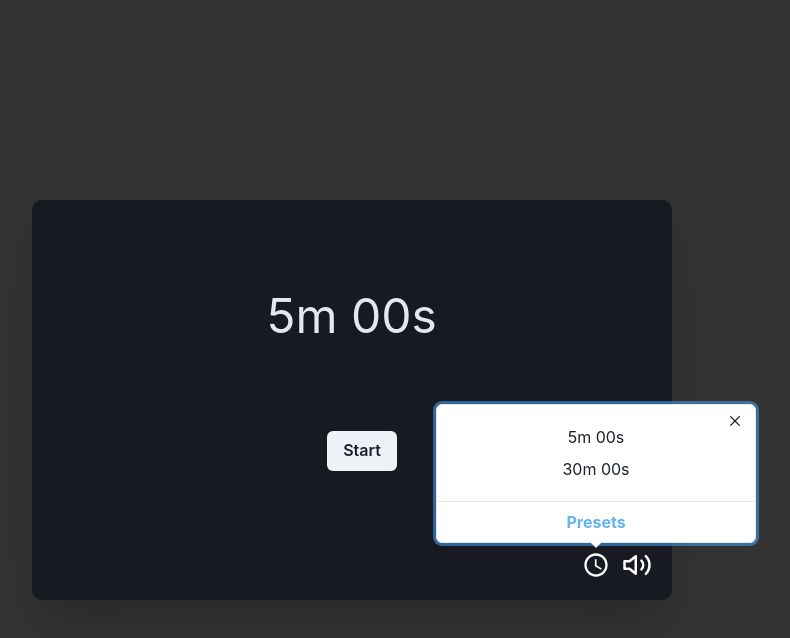
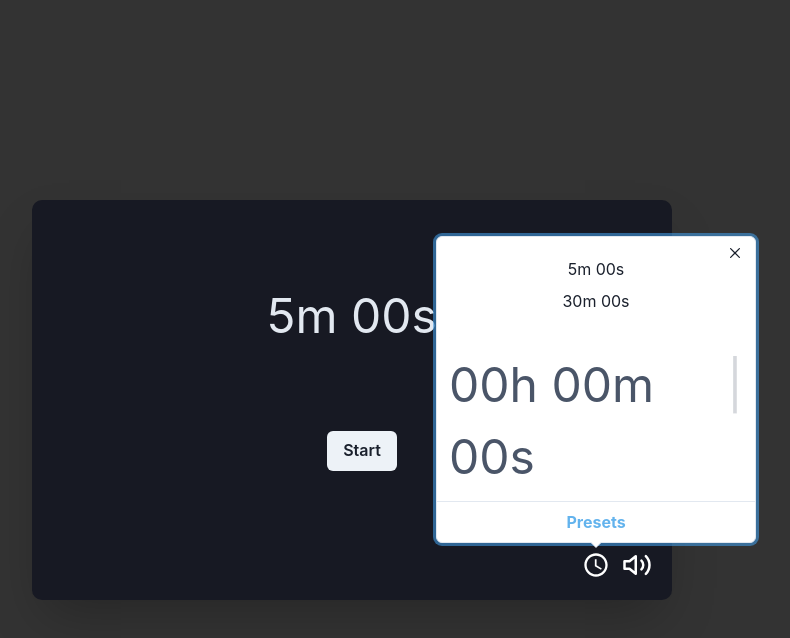
Before and after one commit to ffTsuzuku/MBPomodoro, a React (Vite) app: page / in a window 1280 px wide. Both pictures are taken after a click on the icon 884 px from the left and 565 px from the top of the page. Shown: the top 638 px of the page, without its empty margins (288-1078 px from the left). Built offline with nearby package versions, Linux system fonts and the light colour scheme.

Commit message:
feature: TimerInput component & Add Presets
- You can now add presets via the PresetMenu
- There is now a basic reusable timer input

```diff
--- a/src/components/PresetMenu.tsx
+++ b/src/components/PresetMenu.tsx
@@ -11,14 +11,27 @@ import {
     Portal,
     VStack,
 } from '@chakra-ui/react'
+import { useState } from 'react'
 import { MdOutlineSchedule } from 'react-icons/md'
+import { TimeString } from '../utility/time'
 import { Preset } from './Timer'
+import TimerInput from './TimerInput'
 
 interface PresetMenuInterface {
     presets: Preset[]
     onSelect: (preset: Preset) => any
+    updatePresets: (presets: Preset[]) => any
 }
-const PresetMenu = ({ presets, onSelect }: PresetMenuInterface) => {
+const PresetMenu = ({
+    presets,
+    onSelect,
+    updatePresets,
+}: PresetMenuInterface) => {
+    const [newPreset, setNewPreset] = useState<TimeString>(new TimeString('0'))
+    const [prevNewPreset, setPrevNewPreset] = useState<TimeString>(
+        new TimeString('0')
+    )
+
     const PresetOptionsJSX = presets.map((preset) => {
         return (
             <Flex
@@ -30,6 +43,13 @@ const PresetMenu = ({ presets, onSelect }: PresetMenuInterface) => {
             </Flex>
         )
     })
+
+    const onSubmitPresetVal = (e: React.KeyboardEvent) => {
+        if (e.key === 'Enter') {
+            updatePresets([...presets, { time: newPreset, deletable: true }])
+        }
+    }
+
     return (
         <Popover placement='top'>
             <PopoverTrigger>
@@ -47,6 +67,13 @@ const PresetMenu = ({ presets, onSelect }: PresetMenuInterface) => {
                     <PopoverCloseButton />
                     <PopoverBody>
                         <VStack p={3}>{PresetOptionsJSX}</VStack>
+                        <TimerInput
+                            userInput={newPreset}
+                            updateUserInput={setNewPreset}
+                            prevUserInput={prevNewPreset}
+                            updatePrevUserInput={setPrevNewPreset}
+                            onKeyDown={onSubmitPresetVal}
+                        />
                     </PopoverBody>
                     <PopoverFooter
                         textAlign={'center'}
--- a/src/components/Timer.tsx
+++ b/src/components/Timer.tsx
@@ -350,7 +350,11 @@ const Timer = () => {
                 mr={5}
                 mb={5}
             >
-                <PresetMenu presets={presets} onSelect={applyPreset} />
+                <PresetMenu
+                    presets={presets}
+                    onSelect={applyPreset}
+                    updatePresets={setPresets}
+                />
                 <VolumeControl sources={audioSources} />
             </Flex>
         </Flex>
--- /dev/null
+++ b/src/components/TimerInput.tsx
@@ -0,0 +1,100 @@
+import { Input } from '@chakra-ui/input'
+import { Flex } from '@chakra-ui/layout'
+import { useRef, useState } from 'react'
+import { TimeString } from '../utility/time'
+
+interface TimerInputProps {
+    userInput: TimeString
+    updateUserInput: (time: TimeString) => any
+    prevUserInput: TimeString
+    updatePrevUserInput: (time: TimeString) => any
+    liveValue?: number
+    onFocusInput?: () => any
+    onBlurInput?: () => any
+    onKeyDown?: (e: React.KeyboardEvent) => any
+}
+
+const TimerInput = ({
+    userInput,
+    updateUserInput,
+    prevUserInput,
+    updatePrevUserInput,
+    liveValue,
+    onBlurInput,
+    onFocusInput,
+    onKeyDown,
+}: TimerInputProps) => {
+    const [inputFocused, setInputFocused] = useState('false')
+
+    const inputRef = useRef<HTMLInputElement>(null)
+
+    const validateAndSetTime = (time: string) => {
+        console.log('time', time)
+        // remove non numbers
+        time = time.replace(/[^0-9]/g, '')
+        // Cap it to 6 chars. The 7th char forces the first to be removed
+        time = time.length === 7 ? time.slice(1, 7) : time.slice(0, 6)
+
+        updateUserInput(new TimeString(time))
+    }
+
+    const formatTime = () => {
+        if (!userInput) {
+            // When you focus the input it clears the user input.
+            // So instead we showcase the prevUserInput
+            if (prevUserInput.time !== prevUserInput.defaultVal) {
+                return prevUserInput.format(!inputFocused)
+            }
+            return '00h 00m 00s'
+        }
+
+        // You're currently editting the time so show the changes.
+        if (inputFocused) {
+            return userInput.format(false)
+        }
+
+        if (liveValue) {
+            let seconds: number | string = liveValue
+            const hours = Math.floor(seconds / 3600) // Calculate hours
+            seconds %= 3600 // Get remaining seconds
+            const minutes = Math.floor(seconds / 60) // Calculate minutes
+            seconds = (seconds % 60).toString().padStart(2, '0') // Get remaining seconds
+
+            let formatedString = ''
+            if (hours) formatedString += `${hours}h `
+            if (minutes) formatedString += `${minutes}m `
+            formatedString += `${seconds}s`
+            return formatedString
+        }
+
+        return userInput.format(!inputFocused)
+    }
+
+    return (
+        <>
+            <Input
+                onFocus={onFocusInput}
+                onBlur={onBlurInput}
+                onChange={(e) => validateAndSetTime(e.target.value)}
+                onKeyDown={onKeyDown}
+                variant='unstyled'
+                value={userInput.time}
+                ref={inputRef}
+                w={'1px'}
+                h={'1px'}
+            />
+            <Flex
+                w={'100%'}
+                justifyContent='center'
+                fontSize={'5xl'}
+                color={inputFocused ? 'gray.600' : 'gray.200'}
+                onClick={() => inputRef?.current?.focus()}
+            >
+                {formatTime()}
+                <span className='blinkMe'>{inputFocused ? '|' : ''}</span>
+            </Flex>
+        </>
+    )
+}
+
+export default TimerInput
```
